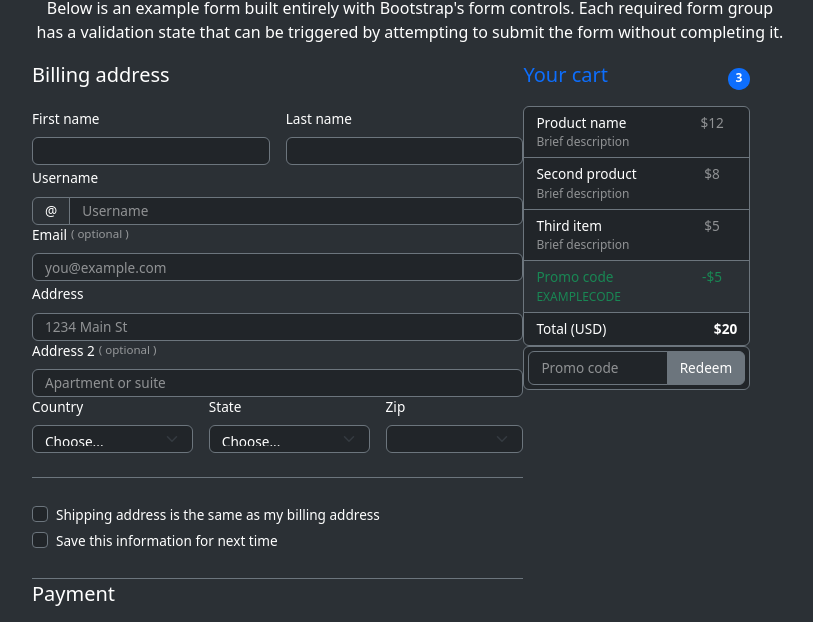
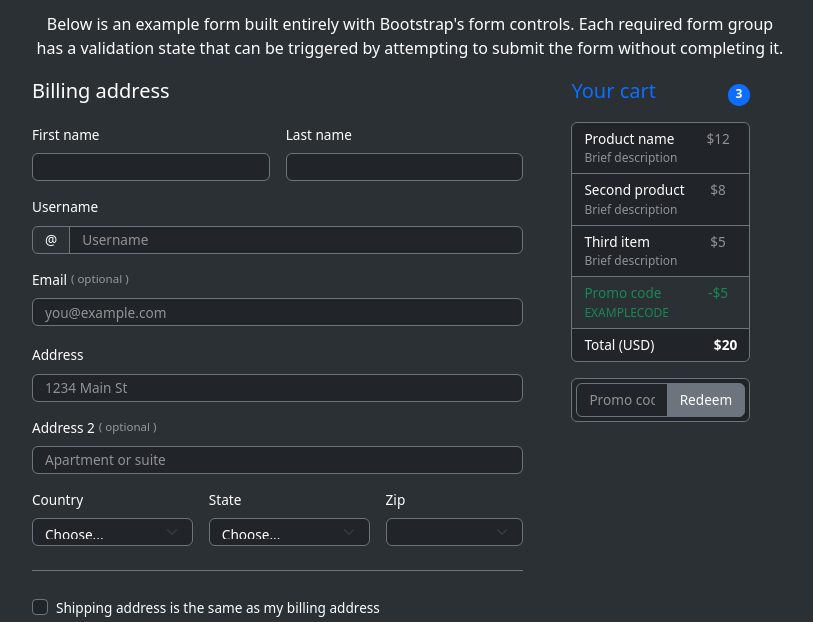
Before and after one commit to arthurperdreau/maquetteBootstrap2, a plain HTML site: page index.html in a window 1280 px wide. Shown: the part 118-740 px from the top of the page, without its empty margins (230-1043 px from the left). Drawn offline with nearby package versions, Linux system fonts and the light colour scheme.

Commit message:
version finale

```diff
--- a/index.html
+++ b/index.html
@@ -8,7 +8,7 @@
     <link rel="stylesheet" href="css/style.css">
 </head>
 <body>
-<div class="page ">
+<div class="page pt-3">
     <div class="container tailleContainer">
         <div class="header d-flex flex-column  align-items-center">
             <img src="images/bootstrap-logo.svg" class="logoBootstrap">
@@ -18,7 +18,7 @@
         <div class="boxForm d-flex">
             <div class="boiteGauche">
                 <p class="fs-5 text-white">Billing address</p>
-                <div class="d-flex">
+                <div class="d-flex mt-3">
                     <div class="me-3">
                         <label for="FirstName" class="form-label text-white tailleTextLabel">First name</label>
                         <input type="text" class="form-control border border-secondary bg-dark nameForm" name="FirstName">
@@ -28,24 +28,24 @@
                         <input type="text" class="form-control border border-secondary bg-dark nameForm" name="LastName">
                     </div>
                 </div>
-                <label for="username" class="form-label text-white tailleTextLabel">Username</label><br>
+                <label for="username" class="form-label text-white tailleTextLabel mt-3">Username</label><br>
                 <div class="input-group ">
                     <div class="input-group-text border border-secondary couleurFond text-white tailleTextLabel nameForm" id="btnGroupAddon">@</div>
                     <input type="text" class="form-control border border-secondary bg-dark nameForm text-white-50 tailleTextLabel" value="Username" name="username">
                 </div>
-                <div class="">
+                <div class="mt-3">
                     <label for="Email" class="form-label d-flex tailleTextLabel text-white">Email <span class="text-white-50 tailleTextLabel ms-1">( optional )</span></label>
                     <input type="email" class="form-control border border-secondary bg-dark nameForm text-white-50 tailleTextLabel" name="Email" value="you@example.com">
                 </div>
-                <div class="">
+                <div class="mt-3">
                     <label for="Address" class="form-label  tailleTextLabel text-white">Address </label>
                     <input type="text" class="form-control border border-secondary bg-dark nameForm text-white-50 tailleTextLabel" name="Address" value="1234 Main St">
                 </div>
-                <div class="">
+                <div class="mt-3">
                     <label for="Address2" class="form-label d-flex tailleTextLabel text-white">Address 2 <span class="text-white-50 tailleTextLabel ms-1">( optional )</span></label>
                     <input type="text" class="form-control border border-secondary bg-dark nameForm text-white-50 tailleTextLabel" name="Address2" value="Apartment or suite">
                 </div>
-                <div class="d-flex pb-4  border-bottom border-secondary">
+                <div class="d-flex pb-4  border-bottom border-secondary mt-3">
                     <div class="tailleSelect me-3">
                         <label for="Country" class="form-label d-flex tailleTextLabel text-white ">Country</label>
                         <select name="Country" class="form-select  border border-secondary bg-dark nameForm text-white tailleTextLabel">
@@ -101,7 +101,7 @@
                         </label>
                     </div>
                 </div>
-                <div class="d-flex">
+                <div class="d-flex mt-3">
                     <div class="me-3">
                         <label for="NameCard" class="form-label text-white tailleTextLabel">Name on card</label>
                         <input type="text" class="form-control border border-secondary bg-dark nameForm" name="NameCard">
@@ -126,12 +126,12 @@
                     <button type="button" class="btn btn-primary w-100">Continue to checkout</button>
                 </div>
             </div>
-            <div class="boiteDroite">
+            <div class="boiteDroite ps-5">
                 <div class="d-flex justify-content-between ">
                     <p class="fs-5 text-primary">Your cart</p>
                     <p class="badge rounded-circle text-bg-primary mt-2 ">3</p>
                 </div>
-                <div class="btn-group-vertical w-100" role="group" >
+                <div class="btn-group-vertical w-100 mb-3" role="group" >
                     <button type="button" class="btn border border-secondary bg-dark w-100  d-flex" >
                         <div class="d-flex flex-column w-75 ">
                             <p class="text-white tailleTextLabel text-start mb-0">Product name</p>
```
